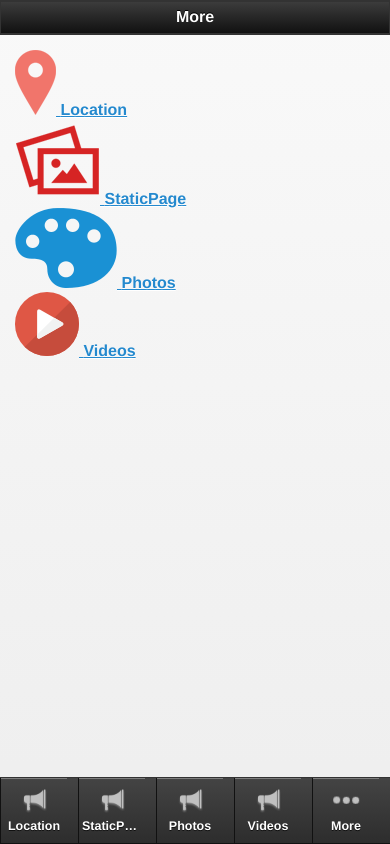
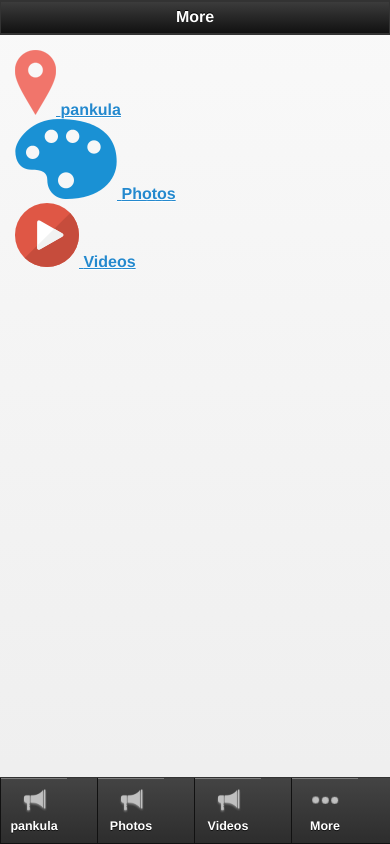
Before and after one commit to jarnailboparai/ycc_webitestttttdsd_437, a plain HTML site: page more.html in a window 390 px wide. Drawn offline with Linux system fonts and the light colour scheme.

Commit message:
First Commit By Chance

```diff
--- a/more.html
+++ b/more.html
@@ -99,16 +99,7 @@
 				<img src="images/location.png " />
 		</a>
 		<a href="location_2636.html" onclick="window.open('location_2636.html','_self', 'location=yes')" >
-				<label>Location</label>
-		</a>
-	</div>
-
-			<div class="app_feature_list">
-			<a class="item link" href="staticpage_2637.html" onclick="window.open('staticpage_2637.html','_self', 'location=yes')" >
-				<img src="images/staticpage.png " />
-		</a>
-		<a href="staticpage_2637.html" onclick="window.open('staticpage_2637.html','_self', 'location=yes')" >
-				<label>StaticPage</label>
+				<label>pankula</label>
 		</a>
 	</div>
 
@@ -141,7 +132,7 @@
 
             <style> .nav-glyphish-example .ui-btn .ui-btn-inner { padding-top: 40px !important; width: 60px!important;}		.nav-glyphish-example .ui-btn .ui-icon { width: 30px!important; height: 30px!important; margin-left: -15px !important; box-shadow: none!important; -moz-box-shadow: none!important; -webkit-box-shadow: none!important; -webkit-border-radius: 0 !important; border-radius: 0 !important; }#tab1 .ui-icon { background:  url("icons_tech_1579.png") 50% 50% no-repeat; background-size: 50px 50px; }#tab2 .ui-icon { background:  url("icons_communication_1092.png") 50% 50% no-repeat; background-size: 50px 50px; }#tab3 .ui-icon { background:  url("64Px_-_504-11.png") 50% 50% no-repeat; background-size: 30px 30px; }#tab4 .ui-icon { background:  url("64Px_-_504-210.png") 50% 50% no-repeat; background-size: 30px 30px; }#tab5 .ui-icon { background:  url("more.png") 50% 50% no-repeat; background-size: 30px 30px; }</style>
 
-            <div data-role="footer" data-position="fixed" class="nav-glyphish-example" data-id="myfooter" data-theme="a" data-tap-toggle="false"><div data-role="navbar" class="nav-glyphish-example"><ul><li><a href="location_2636.html" id="tab2" data-icon="custom" rel="external"  data-gourl="location_2636.html" class="" onclick="window.open('location_2636.html','_self', 'location=yes')">Location</a></li><li><a href="staticpage_2637.html" id="tab2" data-icon="custom" rel="external"  data-gourl="staticpage_2637.html" class="" onclick="window.open('staticpage_2637.html','_self', 'location=yes')">StaticPage</a></li><li><a href="photosub_2638.html" id="tab2" data-icon="custom" rel="external"  data-gourl="photosub_2638.html" class="" onclick="window.open('photosub_2638.html','_self', 'location=yes')">Photos</a></li><li><a href="video_2639.html" id="tab2" data-icon="custom" rel="external"  data-gourl="video_2639.html" class="" onclick="window.open('video_2639.html','_self', 'location=yes')">Videos</a></li><li><a href="more.html" id="tab5" data-icon="custom" rel="external">More</a></li></ul></div></div>
+            <div data-role="footer" data-position="fixed" class="nav-glyphish-example" data-id="myfooter" data-theme="a" data-tap-toggle="false"><div data-role="navbar" class="nav-glyphish-example"><ul><li><a href="location_2636.html" id="tab2" data-icon="custom" rel="external"  data-gourl="location_2636.html" class="" onclick="window.open('location_2636.html','_self', 'location=yes')">pankula</a></li><li><a href="photosub_2638.html" id="tab2" data-icon="custom" rel="external"  data-gourl="photosub_2638.html" class="" onclick="window.open('photosub_2638.html','_self', 'location=yes')">Photos</a></li><li><a href="video_2639.html" id="tab2" data-icon="custom" rel="external"  data-gourl="video_2639.html" class="" onclick="window.open('video_2639.html','_self', 'location=yes')">Videos</a></li><li><a href="more.html" id="tab5" data-icon="custom" rel="external">More</a></li></ul></div></div>
 
         </div>
 
```
Also changed, not shown: index.html (+1 -10 lines), location_2636.html (+2 -2 lines).
